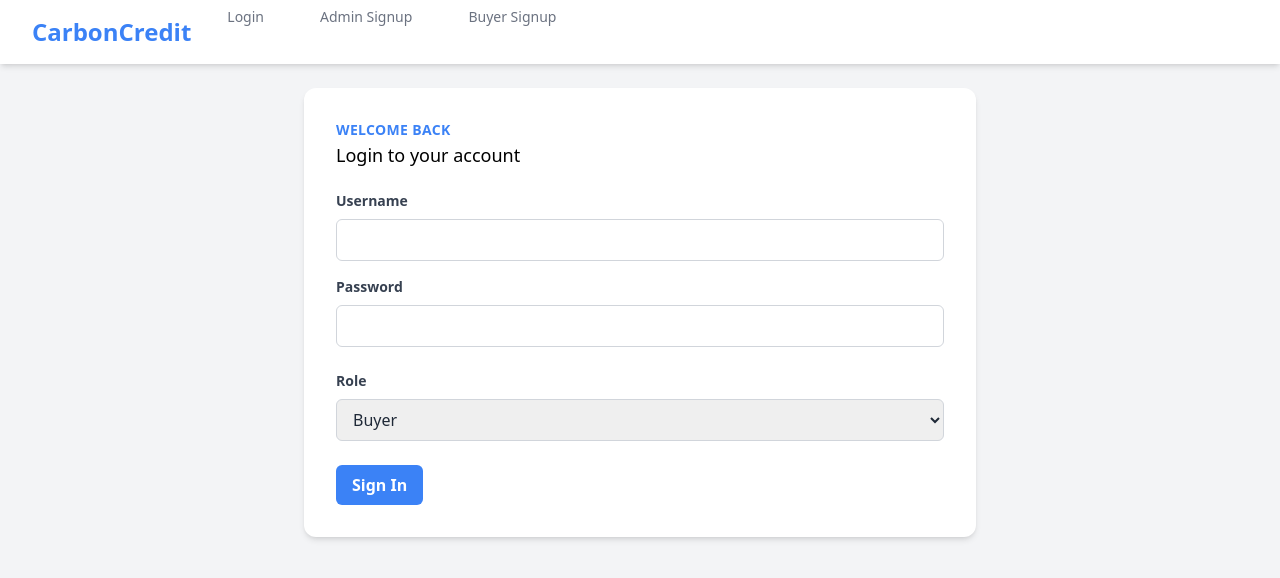
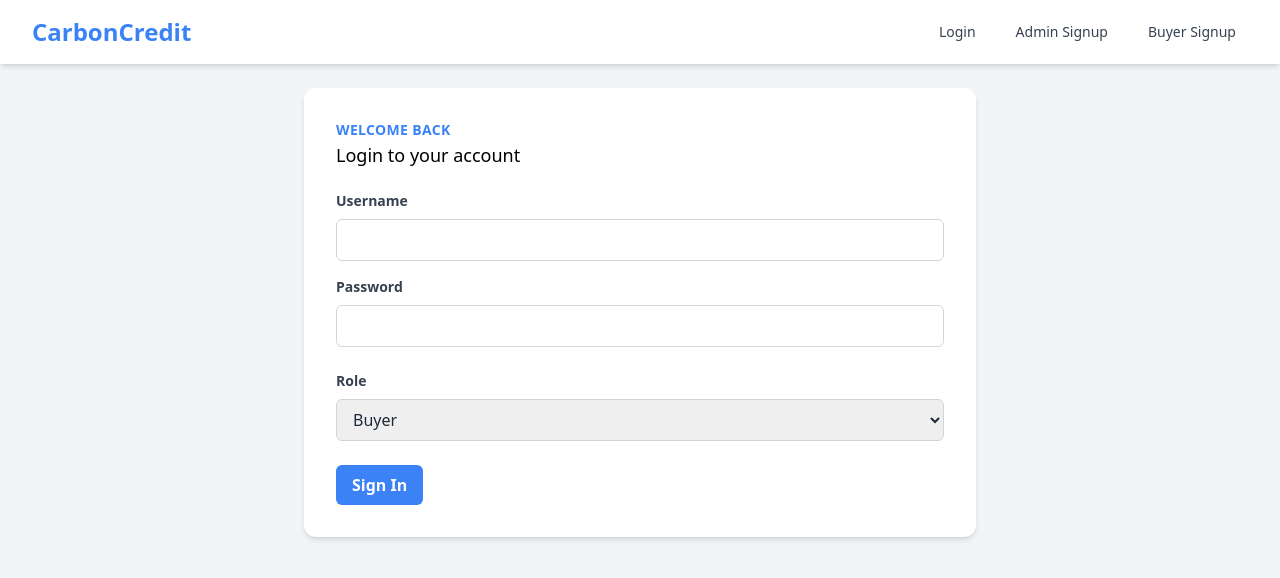
Before and after one commit to devansh-srv/credit-C, a React (Create React App) app in the folder workingClient/client/: page /login in a window 1280 px wide. Shown: the top 578 px of the page. Built offline with nearby package versions, Linux system fonts and the light colour scheme.

Commit message:
Updated ui

```diff
--- a/workingClient/client/src/App.js
+++ b/workingClient/client/src/App.js
@@ -9,26 +9,26 @@ import BuyerDashboard from './components/BuyerDashboard';
 const Navigation = ({ user, onLogout }) => (
   <nav className="bg-white shadow-md">
     <div className="max-w-7xl mx-auto px-4 sm:px-6 lg:px-8">
-      <div className="flex justify-between h-16">
-        <div className="flex">
-          <div className="flex-shrink-0 flex items-center">
-            <span className="text-2xl font-bold text-primary">CarbonCredit</span>
-          </div>
-          <div className="hidden sm:-my-px sm:ml-6 sm:flex sm:space-x-8">
-            <Link to="/login" className="text-gray-500 hover:text-primary px-3 py-2 rounded-md text-sm font-medium">Login</Link>
-            <Link to="/admin-signup" className="text-gray-500 hover:text-primary px-3 py-2 rounded-md text-sm font-medium">Admin Signup</Link>
-            <Link to="/buyer-signup" className="text-gray-500 hover:text-primary px-3 py-2 rounded-md text-sm font-medium">Buyer Signup</Link>
-            {user && user.role === 'admin' && (
-              <Link to="/admin-dashboard" className="text-gray-500 hover:text-primary px-3 py-2 rounded-md text-sm font-medium">Admin Dashboard</Link>
-            )}
-            {user && user.role === 'buyer' && (
-              <Link to="/buyer-dashboard" className="text-gray-500 hover:text-primary px-3 py-2 rounded-md text-sm font-medium">Buyer Dashboard</Link>
-            )}
-          </div>
+      <div className="flex justify-between h-16 items-center">
+        <div className="flex-shrink-0">
+          <span className="text-2xl font-bold text-primary">CarbonCredit</span>
         </div>
-        <div className="hidden sm:ml-6 sm:flex sm:items-center">
+        <div className="hidden sm:ml-6 sm:flex sm:space-x-4">
+          {!user && (
+            <>
+              <Link to="/login" className="text-gray-700 hover:bg-gray-100 hover:text-primary px-3 py-2 rounded-md text-sm font-medium transition duration-150 ease-in-out">Login</Link>
+              <Link to="/admin-signup" className="text-gray-700 hover:bg-gray-100 hover:text-primary px-3 py-2 rounded-md text-sm font-medium transition duration-150 ease-in-out">Admin Signup</Link>
+              <Link to="/buyer-signup" className="text-gray-700 hover:bg-gray-100 hover:text-primary px-3 py-2 rounded-md text-sm font-medium transition duration-150 ease-in-out">Buyer Signup</Link>
+            </>
+          )}
+          {user && user.role === 'admin' && (
+            <Link to="/admin-dashboard" className="text-gray-700 hover:bg-gray-100 hover:text-primary px-3 py-2 rounded-md text-sm font-medium transition duration-150 ease-in-out">Admin Dashboard</Link>
+          )}
+          {user && user.role === 'buyer' && (
+            <Link to="/buyer-dashboard" className="text-gray-700 hover:bg-gray-100 hover:text-primary px-3 py-2 rounded-md text-sm font-medium transition duration-150 ease-in-out">Buyer Dashboard</Link>
+          )}
           {user && (
-            <button onClick={onLogout} className="btn btn-secondary">Logout</button>
+            <button onClick={onLogout} className="text-gray-700 hover:bg-gray-100 hover:text-primary px-3 py-2 rounded-md text-sm font-medium transition duration-150 ease-in-out">Logout</button>
           )}
         </div>
       </div>
```
